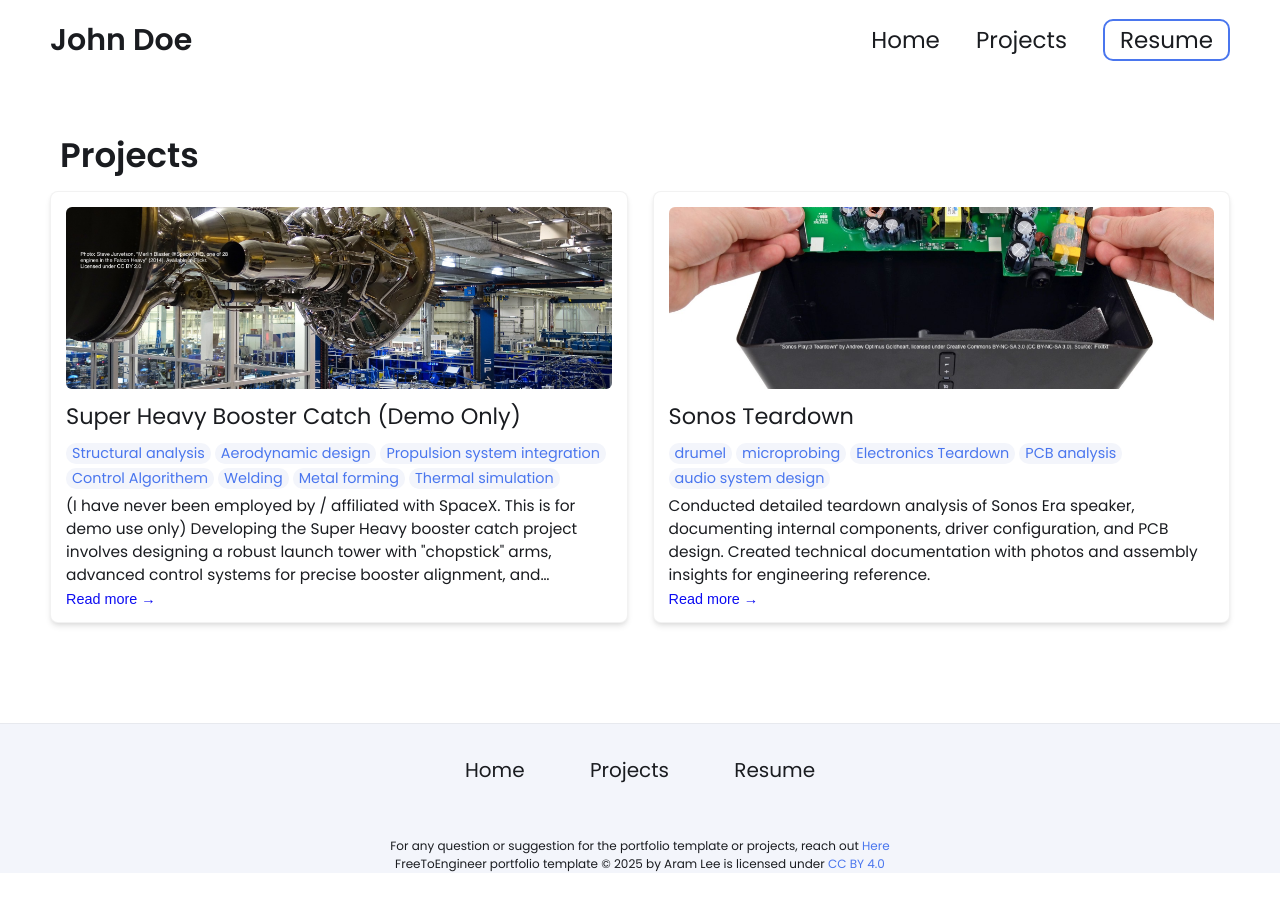
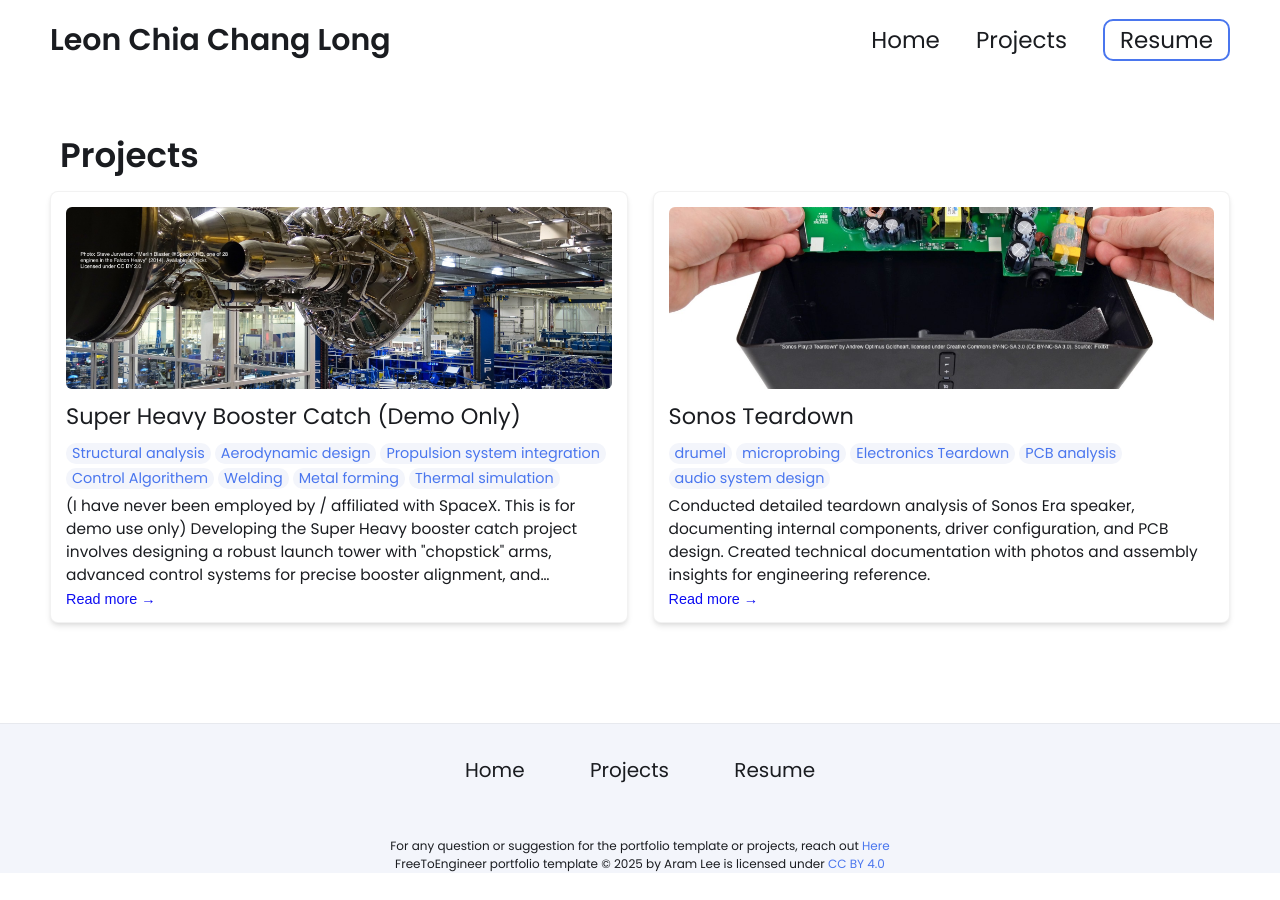
Before and after one commit to LePotatoMann/LePotatoMann.github.io, a Jekyll site: the page built from projects.html, in a window 1280 px wide. Built offline with Jekyll 4.4.1, drawn with Linux system fonts in a browser that asks for light colours; part of the change alters nothing that is shown.

Commit message:
Update _config.yml
Update Changes:
1. Updated Name, Headline, and Description
2. Updated external-links. [LinkedIn, Github]
3. Updated Skills section
4. Updated Contact Form

```diff
--- a/_config.yml
+++ b/_config.yml
@@ -7,17 +7,20 @@
 
 # Main Page Setup
 
-title: John Doe's Portfolio # This is what shows up in the tab of the browser
+title: Leon Chia's Portfolio # This is what shows up in the tab of the browser
 
 
 
 # Hero Section
-name: John Doe
-headline: headline message
+name: Leon Chia Chang Long
+headline: About Me
 description: >- # dont remove this line. this will ignore all new lines until the next section
-  Write an awesome intro and discuss your highlights and qualification. You can edit this
-  line in _config.yml. It will appear in your document head meta (for
-  Google search results) and in your feed.xml site description.
+  Hi, I'm Leon. A Year 1 Student currently pursuing my Degree in Robotics Systems Engineering at Singapore Institute of Technology.
+  Having gradutated from Nanyang Polytechnic with a Diploma in Robotics & Mechatronics,
+  I decided to pursue my Degree to furthur my understanding and passion behind Robotics and how they function.
+
+  In my spare time, I enjoy building plastic model kits of mechanical robot models,
+  appreciating the mechanics behind them and how these multiple pieces come together to move as a whole.
 
 # Place your profile image in /assets/images/profile-image/folder and edit the file name
 profile_image: ./assets/images/profile-image/avatar.jpeg
@@ -31,8 +34,8 @@ resume-url: https://drive.google.com/file/d/13Z3duVzh-gguPU5r03oJVEE6rV9rd3DS/vi
 # Set up external links - this will show up as small icons next to your name.
 
 external-links:    # input only your own url slug. The icons with missing entries will not appear.
-  linkedin: test    # https://www.linkedin.com/in/{your url slug}
-  github: leea12    # https://github.com/{your url slug}
+  linkedin: leonchiacl    # https://www.linkedin.com/in/{your url slug}
+  github: LePotatoMann    # https://github.com/{your url slug}
   stackoverflow: test      # https://stackoverflow.com/users/{your url slug}
   medium:            # https://medium.com/@{your url slug}
   x-twitter:   # https://x.com/{your url slug}
@@ -47,48 +50,18 @@ external-links:    # input only your own url slug. The icons with missing entrie
 skills:
   - category: 3D Modeling
     tools:
-    - Onshape
     - Solidworks
-    - Creo
-    - Fusion 360 (Autodesk)
-    - Blender (for complex shapes or animations)
-    - Siemens NX
     - Inventor (Autodesk)
-    - CATIA (Dassault Systèmes)
-  - category: Prototyping
+  - category: Programming Language
     tools:
-    - SLA
-    - CNC
-    - FDM
-    - SLS
-    - DMLS
-    - PolyJet Printing
-    - Vacuum Casting
-    - Laser Cutting
-    - Water Jet Cutting
-    - Arduino / Raspberry Pi
-    - Breadboarding for circuit testing
-  - category: Design Standards / Practices
-    tools:
-    - GD&T ASME Y14
-    - ISO fits and tolerances
-    - PLM (PTC Windchill / Arena)
-  - category: PCB Design
-    tools:
-    - Altium Designer
-    - Altium
-    - Eagle
-    - KiCad
-  - category: Problem Solving / Risk Management
-    tools:
-    - Root Cause Analysis (e.g., 5 Whys, Fishbone Diagram)
-    - DFMEA / PFMEA
-    - Six Sigma methodologies
-    - Shain Red-X
+    - C
+    - C++
+    - Python
+    - ROS 1
 
 
 # Contact Form Setup. Setup an account and copy over the key. When someone fills out the form, it will be received in your email.
-formspree-key:   https://formspree.io/f/{8-digit key}
+formspree-key:   https://formspree.io/f/mvgqzpqj
 
 
 
```
